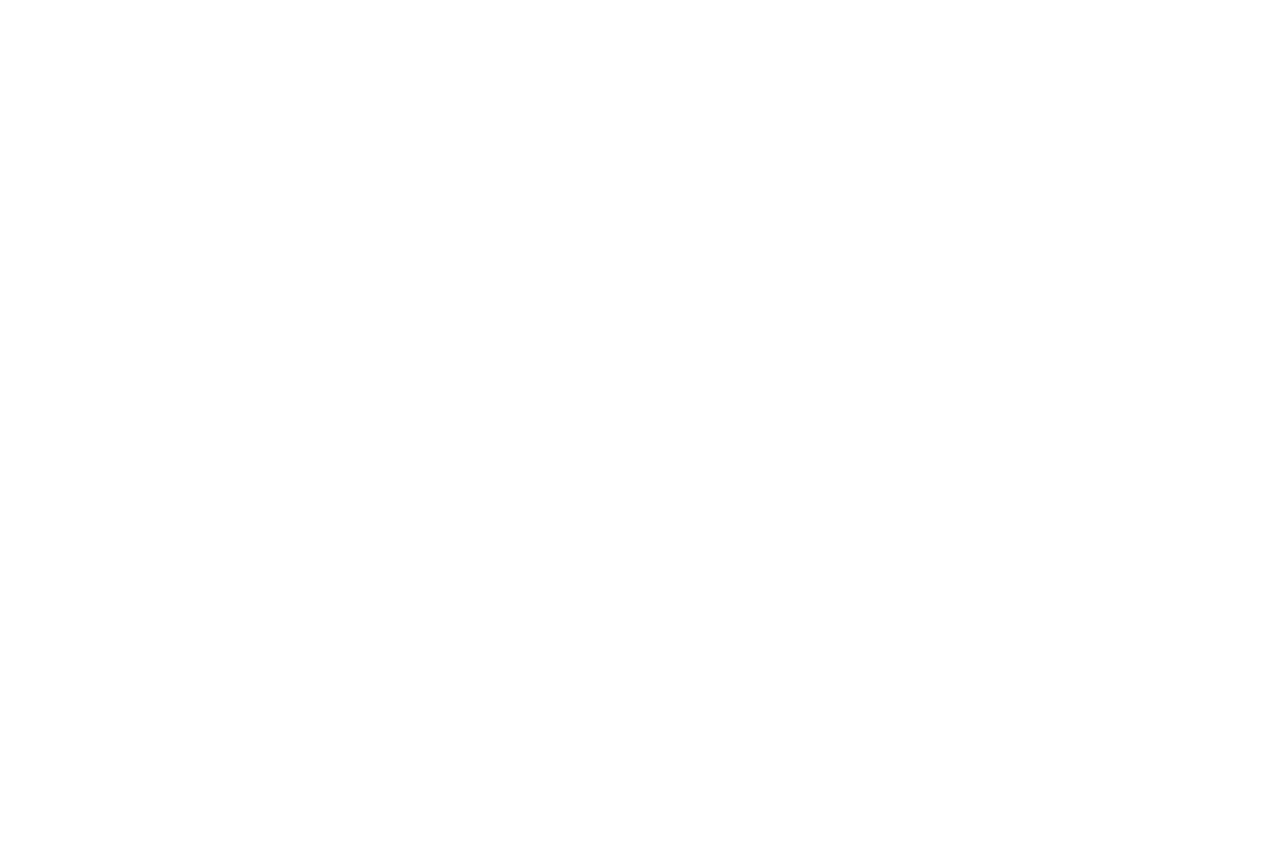
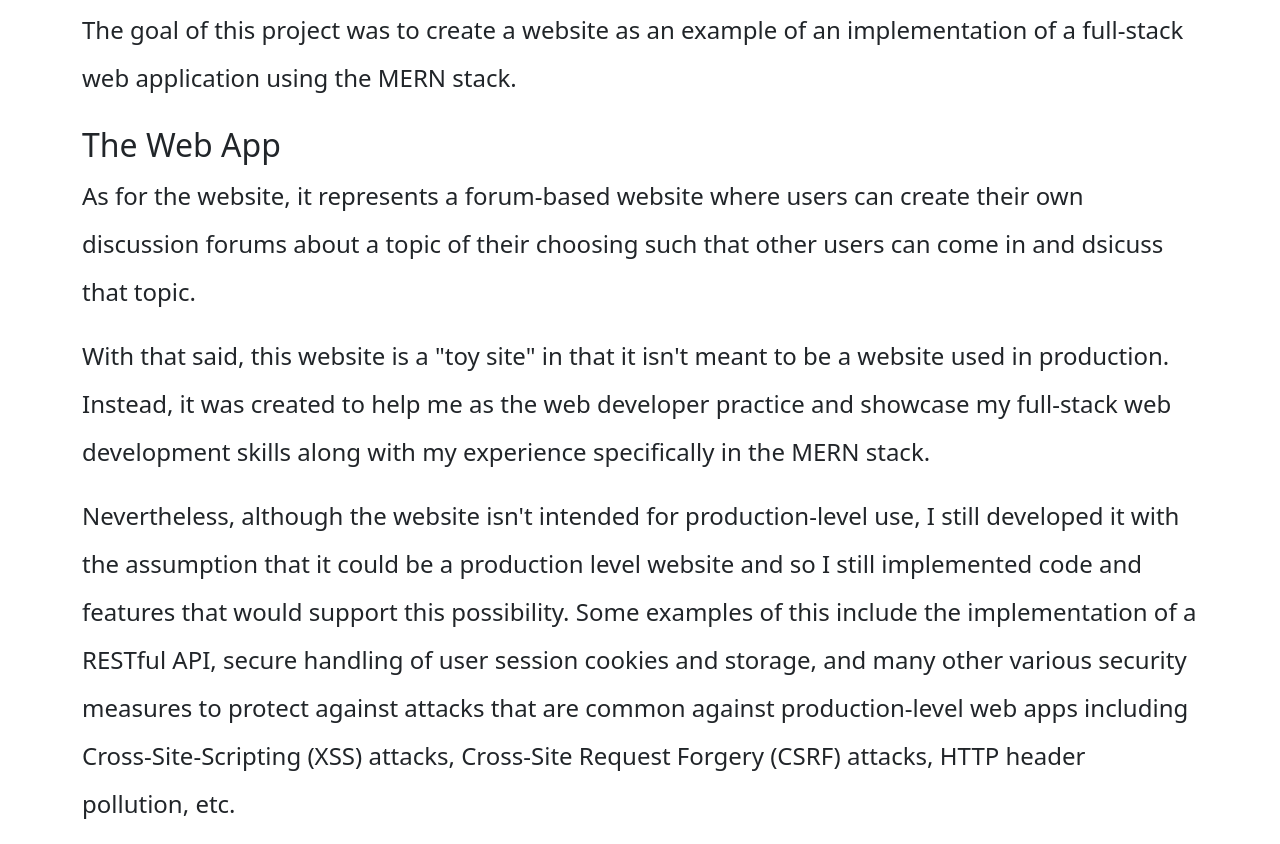
Before and after one commit to BraedenDiaz/Full-Stack-Web-App-MERN-CSR, a React (Create React App) app in the folder frontend/: page / in a window 1280 px wide. Shown: the part 383-1227 px from the top of the page. Before the commit the page ends 800 px from the top, so only its background shows below. Built offline with nearby package versions, Linux system fonts and the light colour scheme.

Commit message:
Filled out the homepage. Created and added the 'About' and 'Contact' pages along with some content.

```diff
--- /dev/null
+++ b/frontend/src/components/About.tsx
@@ -0,0 +1,29 @@
+
+export default function AboutPage()
+{
+    return (
+        <div className="container mt-4">
+            <h1>About</h1>
+            <div className="mt-4">
+                <h2>The Stack (MERN)</h2>
+                <p className="lead fs-4">This web app uses the following stack.</p>
+                <h4>Front-End</h4>
+                <ul className="lead">
+                    <li>HTML</li>
+                    <li>CSS</li>
+                    <li>Bootstrap 5</li>
+                    <li>TypeScript/JavaScript</li>
+                    <li>React</li>
+                    <li>React Router</li>
+                </ul>
+
+                <h4>Back-End</h4>
+                <ul className="lead">
+                    <li>ExpressJS/NodeJS</li>
+                    <li>TypeScript/JavaScript</li>
+                    <li>Mongoose (for MongoDB)</li>
+                </ul>
+            </div>
+        </div>
+    );
+}
--- a/frontend/src/components/App.tsx
+++ b/frontend/src/components/App.tsx
@@ -1,5 +1,7 @@
 import { useState } from "react";
 import { BrowserRouter as Router, Routes, Route } from "react-router-dom";
+import AboutPage from "./About";
+import ContactPage from "./Contact";
 
 import FileNotFound from "./errors/404";
 import CreateNewForum from "./forums/CreateNewForum";
@@ -39,6 +41,8 @@
           <Route path="forums/create" element={<CreateNewForum isLoggingOut={isLoggingOut} alert={alert} setAlert={setAlert} />} />
           <Route path="forums/:forumID" element={<ForumPage isLoggingOut={isLoggingOut} />} />
           <Route path="forums/:forumID/edit" element={<EditForumPage isLoggingOut={isLoggingOut} />} />
+          <Route path="about" element={<AboutPage />} />
+          <Route path="contact" element={<ContactPage />} />
           <Route path="*" element={<FileNotFound />} />
         </Route>
       </Routes>
--- /dev/null
+++ b/frontend/src/components/Contact.tsx
@@ -0,0 +1,13 @@
+
+export default function ContactPage()
+{
+    return (
+        <div className="container mt-4">
+            <h1>Contact</h1>
+            <address className="lead mt-4">
+                Developed by Braeden Diaz<br /><br />
+                Email: <a href="mailto:braedendiaz@gmail.com">braedendiaz@gmail.com</a>
+            </address>
+        </div>
+    );
+}
--- a/frontend/src/components/Home.tsx
+++ b/frontend/src/components/Home.tsx
@@ -12,8 +12,35 @@
     const [user] = useContext();
 
     return (
-        <div>
+        <div className="container mt-4">
             <h1>Welcome to the Homepage {user.authenticated ? user.username : "Guest"}!</h1>
+            <div className="mt-4">
+                <h2>Project</h2>
+                <p className="lead lh-lg fs-4">
+                    The goal of this project was to create a website as an example of an implementation of a
+                    full-stack web application using the MERN stack.
+                </p>
+            </div>
+            <div className="mt-4">
+                <h2>The Web App</h2>
+                <p className="lead lh-lg fs-4">
+                    As for the website, it represents a forum-based website where users
+                    can create their own discussion forums about a topic of their choosing such
+                    that other users can come in and dsicuss that topic.
+                </p>
+                <p className="lead lh-lg fs-4">
+                    With that said, this website is a "toy site" in that it isn't meant to be a website used in production. Instead, it
+                    was created to help me as the web developer practice and showcase my full-stack web development skills along with my
+                    experience specifically in the MERN stack.
+                </p>
+                <p className="lead lh-lg fs-4">
+                    Nevertheless, although the website isn't intended for production-level use, I still developed it with the assumption that
+                    it could be a production level website and so I still implemented code and features that would support this possibility.
+                    Some examples of this include the implementation of a RESTful API, secure handling of user session cookies and storage, and many other
+                    various security measures to protect against attacks that are common against production-level web apps including Cross-Site-Scripting
+                    (XSS) attacks, Cross-Site Request Forgery (CSRF) attacks, HTTP header pollution, etc.
+                </p>
+            </div>
         </div>
     );
 }
--- a/frontend/src/components/Layout.tsx
+++ b/frontend/src/components/Layout.tsx
@@ -44,7 +44,7 @@
         });
     };
 
-    useEffect(refreshUserInfo, []);
+    useEffect(refreshUserInfo);
 
     const handleLogout = () => {
         fetch(`${API_ENDPOINT}/logout`, {
@@ -104,10 +104,10 @@
                                 <Link to="/forums" className="nav-link">Forums</Link>
                             </li>
                             <li className="nav-item">
-                                <Link to="#" className="nav-link">About</Link>
+                                <Link to="/about" className="nav-link">About</Link>
                             </li>
                             <li className="nav-item">
-                                <Link to="#" className="nav-link">Contact</Link>
+                                <Link to="contact" className="nav-link">Contact</Link>
                             </li>
                         </ul>
                         <ul className="navbar-nav">
```
